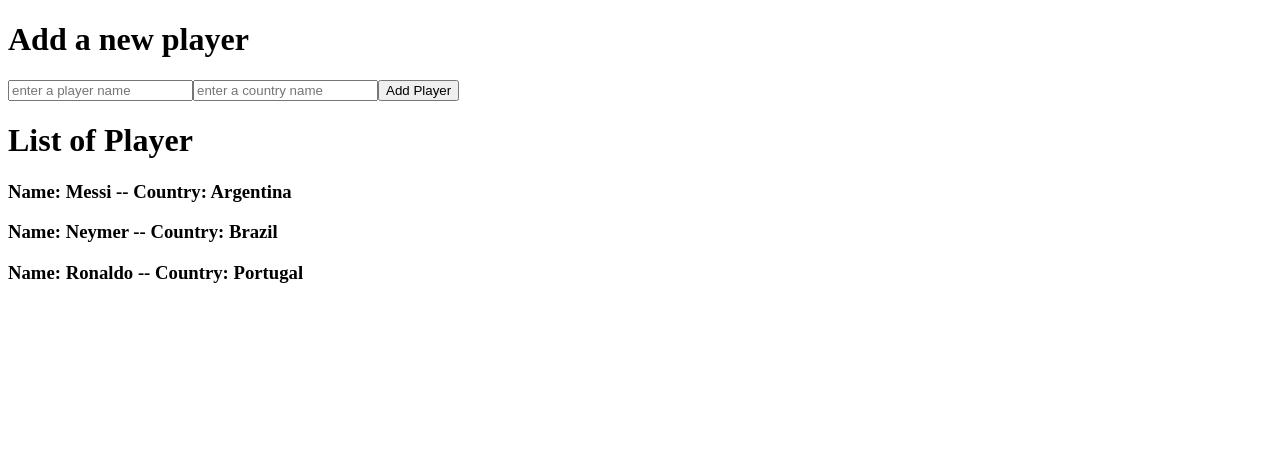
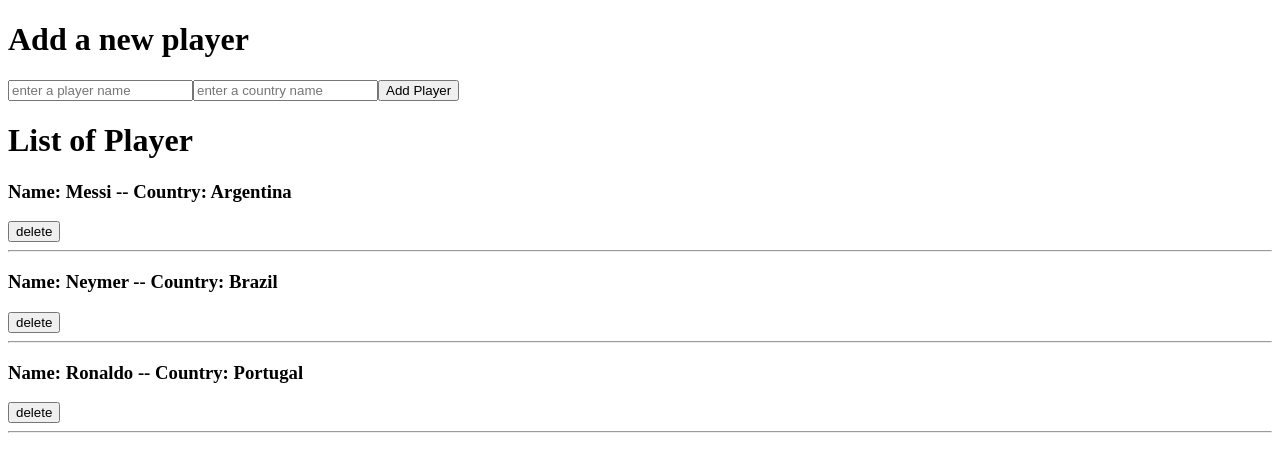
Before and after one commit to Shm-Rsuf/next-api, a Next.js app: page /players in a window 1280 px wide. Shown: the top 472 px of the page. Built offline with nearby package versions, Linux system fonts and the light colour scheme.

Commit message:
some changes added

```diff
--- a/components/player.js
+++ b/components/player.js
@@ -1,9 +1,15 @@
 const PlayerItem = ({ player }) => {
+  const handleDelete = async (id) => {
+    const res = await fetch(`/api/players/${id}`);
+  };
+
   return (
     <div>
       <h3>
         Name: {player.name} -- Country: {player.country}
       </h3>
+      <button onClick={() => handleDelete(player.id)}>delete</button>
+      <hr />
     </div>
   );
 };
--- /dev/null
+++ b/pages/api/players/[playerId].js
@@ -0,0 +1,3 @@
+export default function handler(req, res) {
+  const { playerId } = req.query;
+}
```
